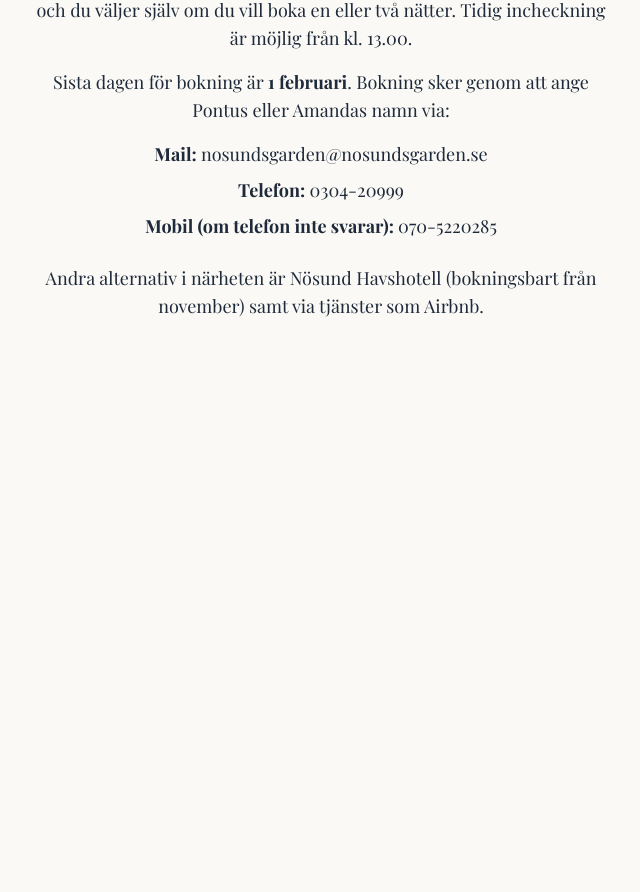
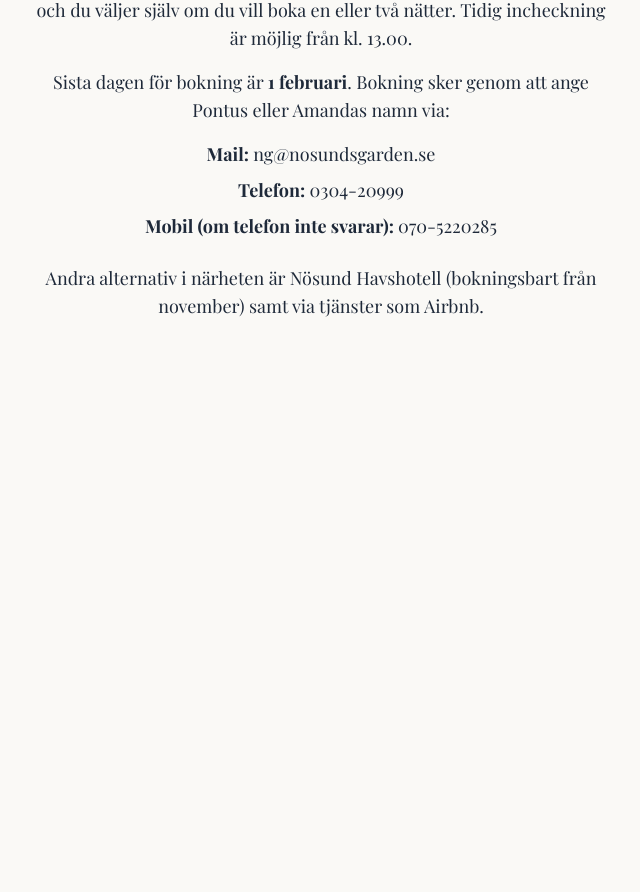
Before and after one commit to Pontushansson7/wedding-app, a Next.js app: page / in a window 1280 px wide. Shown: the part 3912-4804 px from the top of the page, without its empty margins (319-959 px from the left). Built offline with nearby package versions, Linux system fonts and the light colour scheme.

Commit message:
Update to correct mail address for bookings

```diff
--- a/src/app/page.tsx
+++ b/src/app/page.tsx
@@ -58,11 +58,8 @@ export default function Home() {
           <div className="font-serif text-lg text-gray-800 space-y-2 mb-6">
             <div>
               <span className="font-semibold">Mail: </span>
-              <a
-                href="mailto:nosundsgarden@nosundsgarden.se"
-                className="text-primary-700 font-medium"
-              >
-                nosundsgarden@nosundsgarden.se
+              <a href="mailto:ng@nosundsgarden.se" className="text-primary-700 font-medium">
+                ng@nosundsgarden.se
               </a>
             </div>
             <div>
```
